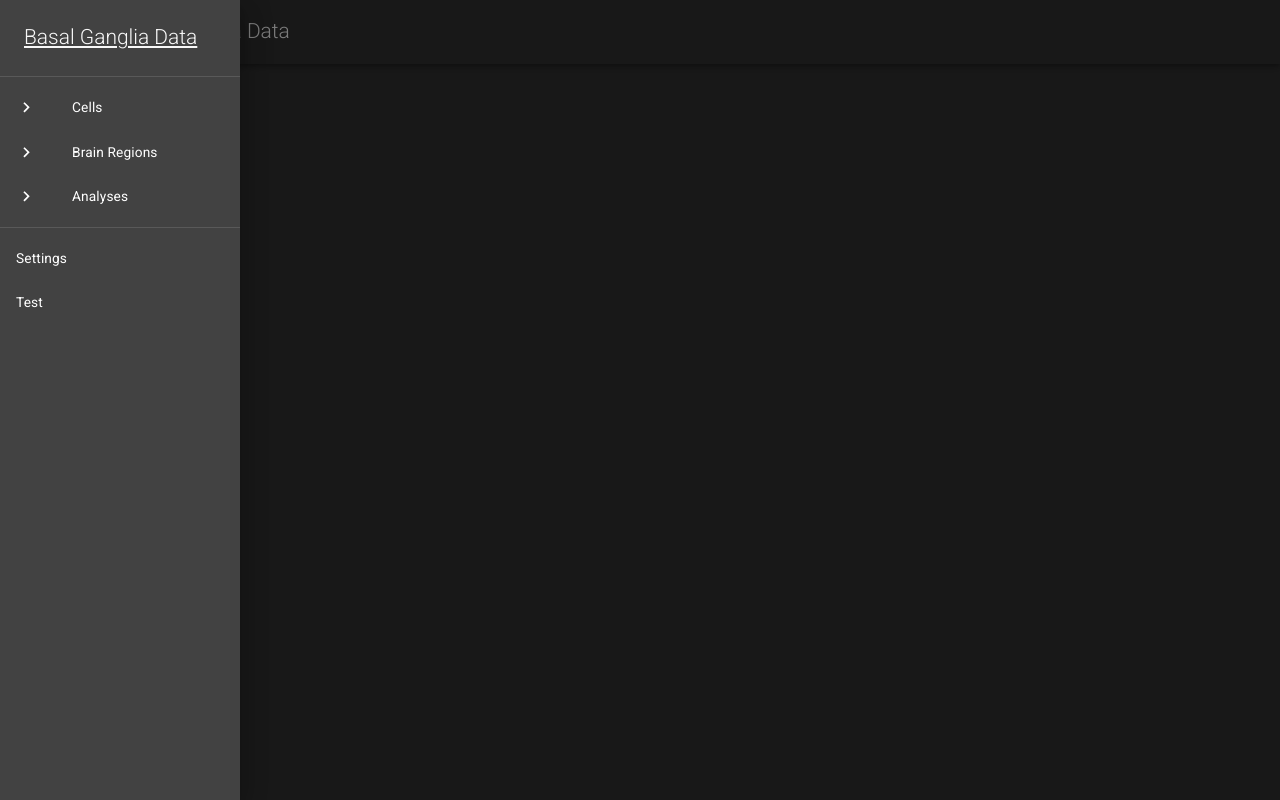
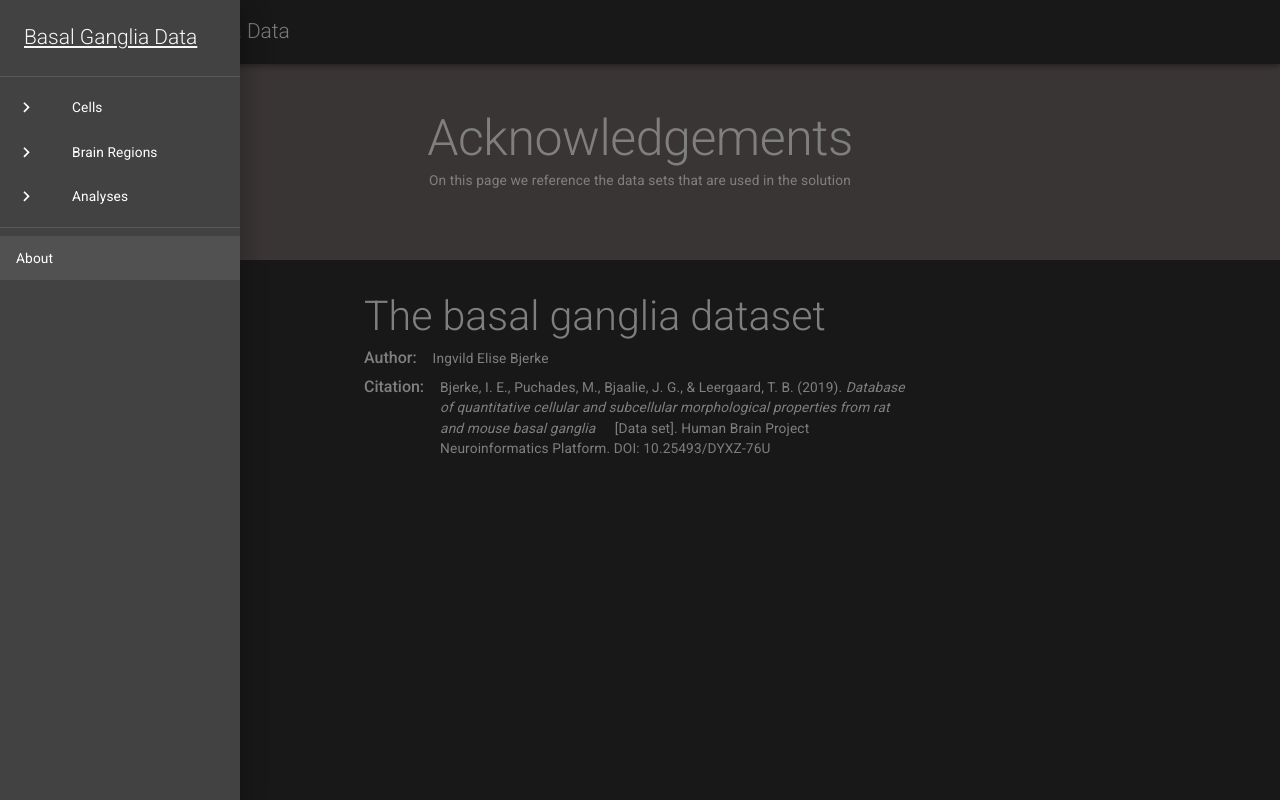
Before and after one commit to marenpg/basal_ganglia_client, a React (Create React App) app: page /information in a window 1280 px wide. Both pictures are taken after a click on the button "Open drawer". Built offline with nearby package versions, Linux system fonts and the light colour scheme; no server answers.

Commit message:
started on info page

```diff
--- a/src/App.tsx
+++ b/src/App.tsx
@@ -14,6 +14,7 @@ import BrainRegionsRoute from "./pages/brain-regions";
 import BrainRegionRoute from "./pages/brain-region";
 import ExperimentsRoute from "./pages/experiments";
 import AnalysisRoute from "./pages/analysis";
+import InformationRoute from "./pages/information";
 
 const App = () => (
   <MuiThemeProvider theme={darkTheme}>
@@ -29,6 +30,8 @@ const App = () => (
 
           <Route exact path="/analyses/:filters?" component={ExperimentsRoute} />
           <Route exact path="/analyses/:id/:dataId" component={AnalysisRoute} />
+
+          <Route exact path="/information" component={InformationRoute} />
           <Route> No match </Route>
         </Switch>
       </Layout>
--- a/src/components/Layout/MenuDrawer.tsx
+++ b/src/components/Layout/MenuDrawer.tsx
@@ -67,12 +67,15 @@ export const MenuDrawer: React.FC<MenuDrawerProps> = ({ classes, handleMenuItemC
       </List>
       <LightDivider />
       <List component="nav" aria-label="secondary mailbox folders">
-        <ListItem button className={classes.drawerListItem}>
-          <ListItemText primary="Settings" />
-        </ListItem>
-        <ListItem button className={classes.drawerListItem}>
-          <ListItemText primary="Test" />
-        </ListItem>
+      <ListItem
+        button
+        component={NavLink}
+        to={"/information"}
+        className={classes.drawerListItem}
+        activeClassName={classes.drawerListItemActive}
+      >
+        <ListItemText primary={"About"} />
+      </ListItem>
       </List>
     </div>
   </Drawer>
--- /dev/null
+++ b/src/pages/information/Information.jss.ts
@@ -0,0 +1,27 @@
+import { Theme, WithStyles, withStyles, createStyles } from "@material-ui/core";
+
+const styles = (theme: Theme) =>
+  createStyles({
+    drawerPageHeader: {
+      paddingTop: 40,
+      minHeight: 220,
+      [theme.breakpoints.down("xs")]: {
+        " h1": {
+          fontSize: "3rem",
+        },
+      },
+    },
+    drawerHeaderContainer: {
+      background: theme.palette.secondary.main,
+      minHeight: 240,
+    },
+    closeButton: {
+      position: "absolute",
+      zIndex: 1,
+      right: 16,
+      top: 64,
+    },
+  });
+
+export type StyleProps = WithStyles<typeof styles>;
+export const style = withStyles(styles);
--- /dev/null
+++ b/src/pages/information/InformationRoute.tsx
@@ -0,0 +1,43 @@
+import React from "react";
+import { Box, Container, Typography, Link } from "@material-ui/core";
+import { Header } from "../../components/Base/Headers";
+import { StyleProps } from "./Information.jss";
+import { InfoRow } from "../../components/Analysis/DataInformation/Common";
+
+
+
+const InformationRoute: React.FC<StyleProps> = ({ classes }) => {
+  return (
+    <>
+      <Header
+        headerContainerClass={classes.drawerHeaderContainer}
+        pageHeaderClass={classes.drawerPageHeader}
+        subtitle="On this page we reference the data sets that are used in the solution"
+        title={"Acknowledgements"}>
+      </Header>
+      <Box mt={4}>
+        <Container maxWidth="sm">
+          <Typography component="h2" variant="h3">
+            {"The basal ganglia dataset"}
+          </Typography>
+          <Box display="flex" flexDirection="row" mt={1}>
+            <Box fontWeight="500" pr={2} component="p" mt={0} mb={0}>{"Author: "}</Box>
+            <Typography>{"Ingvild Elise Bjerke"} </Typography>
+          </Box>
+          <Box display="flex" flexDirection="row" mt={1}>
+            <Box fontWeight="500" pr={2} component="p" mt={0} mb={0}>{"Citation: "}</Box>
+            <Typography>
+            {"Bjerke, I. E., Puchades, M., Bjaalie, J. G., & Leergaard, T. B. (2019). "}
+            <Box fontStyle="italic" pr={2} component="span" mt={0} mb={0}>{"Database of quantitative cellular and subcellular morphological properties from rat and mouse basal ganglia  "}</Box>
+            {"[Data set]. Human Brain Project Neuroinformatics Platform. "}
+            <Link href="https://doi.org/10.25493%2FDYXZ-76U">{"DOI: 10.25493/DYXZ-76U"}</Link>
+            </Typography>
+          </Box>
+
+        </Container>
+      </Box>
+    </>
+  );
+};
+
+export default InformationRoute;
--- /dev/null
+++ b/src/pages/information/index.ts
@@ -0,0 +1,4 @@
+import { style } from "./Information.jss";
+import InformationRoute from "./InformationRoute";
+
+export default style(InformationRoute);
```
